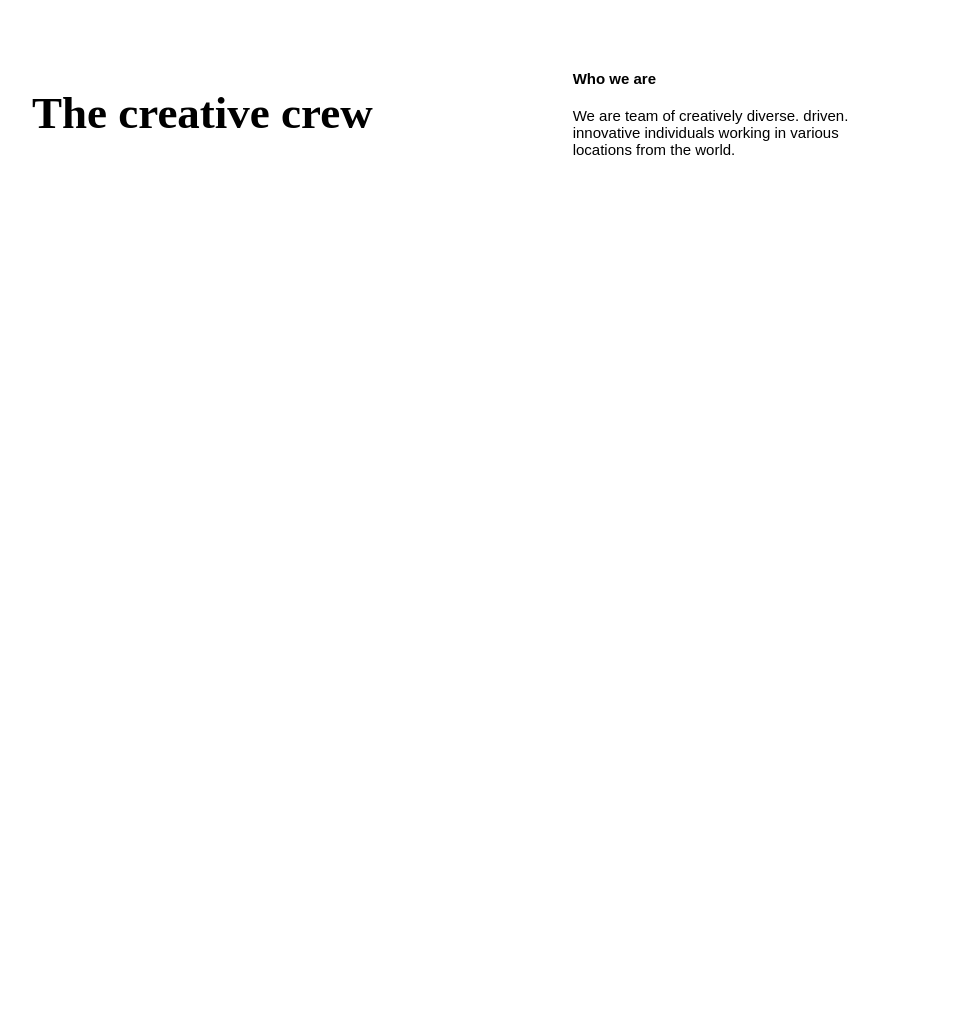
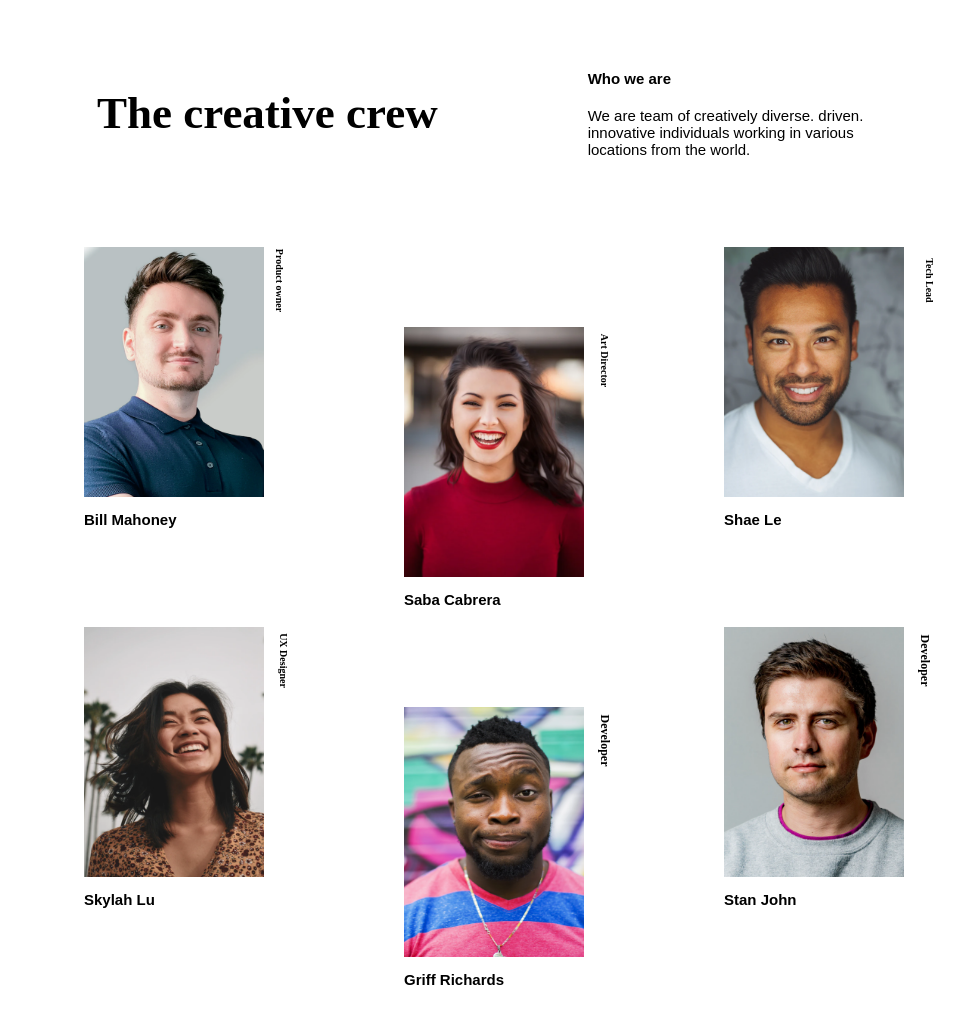
Before and after one commit to Rashed6577/my-team-page, a plain HTML site: page index.html in a window 1280 px wide. Shown: the whole page, without its empty margins (126-1090 px from the left). Before the commit the page ends 800 px from the top, so only its background shows below. Drawn offline with Linux system fonts and the light colour scheme.

Commit message:
added main section

```diff
--- a/index.html
+++ b/index.html
@@ -17,7 +17,42 @@
         </div>
     </header>
     <main>
-
+        <div class="container">
+            <div class="box" id="box1">
+                <img src="images/photo1.png" alt="" id="img1" class="img">
+                <h4 class="name">Bill Mahoney</h4>
+                <h6 class="position"><small>Product owner</small></h6>
+            </div>
+           <div class="box" id="box2">
+            <img src="images/photo2.png" alt="" id="img2" class="img">
+            <h4 class="name">Saba Cabrera</h4>
+            <h6 class="position"><small>Art Director</small></h6>
+           </div>
+            <div class="box" id="box3">
+                <img src="images/photo3.png" alt="" id="img3" class="img">
+                <h4 class="name">Shae Le</h4>
+                <h6 class="position">
+                    <small>Tech Lead</small>
+                </h6>
+            </div>
+        </div>
+        <div class="container">
+            <div class="box" id="box4">
+                <img src="images/photo4.png" alt="" id="img4" class="img">
+                <h4 class="name">Skylah Lu</h4>
+                <h6 class="position"><small>UX Designer</small></h6>
+            </div>
+            <div class="box" id="box5">
+                <img src="images/photo5.png" alt="" id="img5" class="img">
+                <h4 class="name">Griff Richards</h4>
+                <h6 class="position">Developer<small></small></h6>
+            </div>
+            <div class="box" id="box6">
+                <img src="images/photo6.png" alt="" id="img6" class="img">
+                <h4 class="name">Stan John</h4>
+                <h6 class="position">Developer<small></small></h6>
+            </div>
+        </div>
     </main>
     <footer>
 
--- a/styles/style.css
+++ b/styles/style.css
@@ -1,14 +1,15 @@
 header{
     display: flex;
     justify-content:flex-start;
-    gap: 200px;
+    gap: 150px;
     margin-top: 50px;
+    margin-bottom: 70px;
 }
 .title{
     color: #000;
     font-family: 'PT Serif', serif;
     font-size: 30px;
-    margin-left: 150px;
+    margin-left: 215px;
 }
 .description-title{
     color: #000;
@@ -20,3 +21,37 @@ header{
     font-family: 'poppins', sans-serif;
     font-size: 15px;
 }
+.container{
+    display: flex;
+    justify-content: center;
+    gap: 100px;
+}
+.box{
+    position: relative;
+    /* border: 1px solid red; */
+    height: 300px;
+    width: 220px;
+}
+.img{
+    height: 250px;
+    width: 180px;
+}
+.name{
+    margin-top: 10px;
+    color: #000;
+    font-family: 'poppins', sans-serif;
+    font-size: 15px;
+}
+.position{
+    transform: rotate(90deg);
+    color: #000;
+    font-family: 'PT Serif';
+    font-size: 12px;
+    position: absolute;
+    top: -2px;
+    right:-7px;
+    width: max-content;
+}
+#box2, #box5{
+    margin-top: 80px;
+}
```
